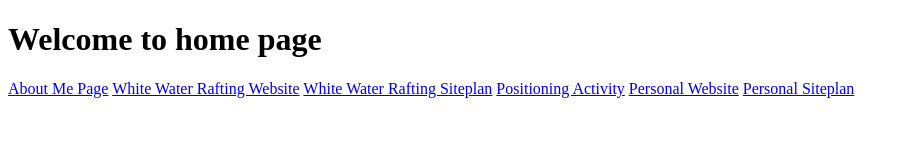
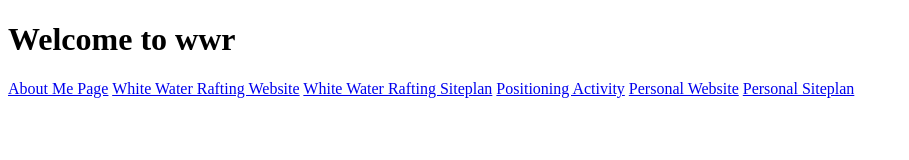
Before and after one commit to Leo5002/Leo5002, a plain HTML site: page wdd130/index.html/index.html in a window 1280 px wide. Shown: the whole page, without its empty margins (0-909 px from the left). Drawn offline with Linux system fonts and the light colour scheme.

Commit message:
sdjudted home

```diff
--- a/wdd130/index.html/index.html
+++ b/wdd130/index.html/index.html
@@ -4,10 +4,10 @@
     <meta charset="UTF-8">
     <meta http-equiv="X-UA-Compatible" content="IE=edge">
     <meta name="viewport" content="width=device-width, initial-scale=1.0">
-    <title>Document</title>
+    <title>Home page</title>
 </head>
 <body>
-    <h1>Welcome to home page</h1>
+    <h1>Welcome to wwr</h1>
 <nav>
   <a href="aboutme/index.html">About Me Page</a>
   <a href="wwr/index.html">White Water Rafting Website</a>
```
